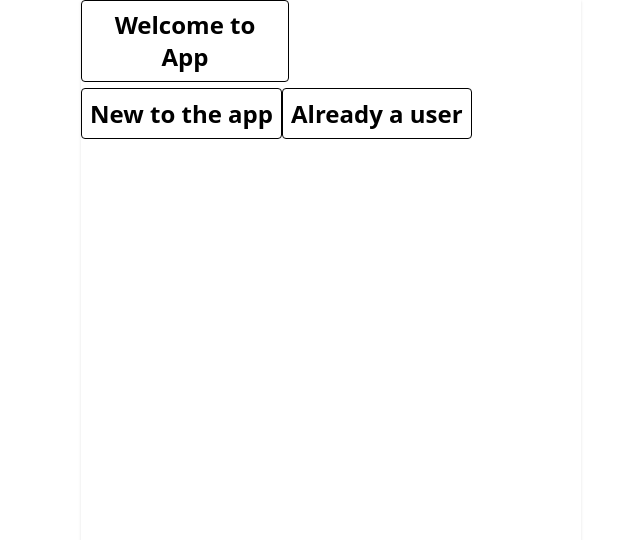
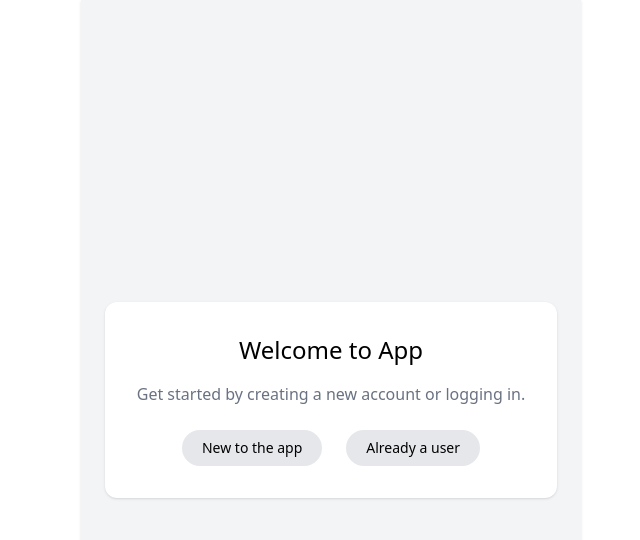
Before and after one commit to ShivaramMuruganantham/app.Inventory, a React (Vite) app: page / in a window 1280 px wide. Shown: the top 540 px of the page, without its empty margins (309-949 px from the left). Built offline with nearby package versions, Linux system fonts and the light colour scheme.

Commit message:
small design fix

```diff
--- a/src/pages/Onboarding.jsx
+++ b/src/pages/Onboarding.jsx
@@ -4,11 +4,14 @@ import Input from "../components/form/input"
 
 function Onboarding() {
     return (
-        <div className="min-h-screen">
-            <div>
-                <p className="text-2xl font-bold text-center mb-4 p-2 border w-52 rounded">Welcome to App</p>
-                <Link to="/shop-register" className="text-2xl font-bold mb-4 p-2 border w-52 rounded">New to the app</Link>
-                <Link to="/user-login" className="text-2xl font-bold mb-4 p-2 border w-52 rounded">Already a user</Link>
+        <div className="min-h-screen bg-gray-100 flex justify-center items-center px-5">
+            <div className="bg-white p-8 rounded-xl shadow text-center">
+                <p className="text-2xl font-medium mb-4">Welcome to App</p>
+                <p className="text-gray-500 mb-6">Get started by creating a new account or logging in.</p>
+                <div className="flex justify-center gap-6 mt-4">
+                    <Link to="/shop-register" className="text-sm bg-gray-200 py-2 px-5 rounded-full">New to the app</Link>
+                    <Link to="/user-login" className="text-sm bg-gray-200 py-2 px-5 rounded-full">Already a user</Link>
+                </div>
             </div>
             {/* <div>
                 <Link to="/admin-login" className="text-2xl font-bold text-center mb-4 p-2 border w-52 rounded">Admin Dashboard</Link>
```
